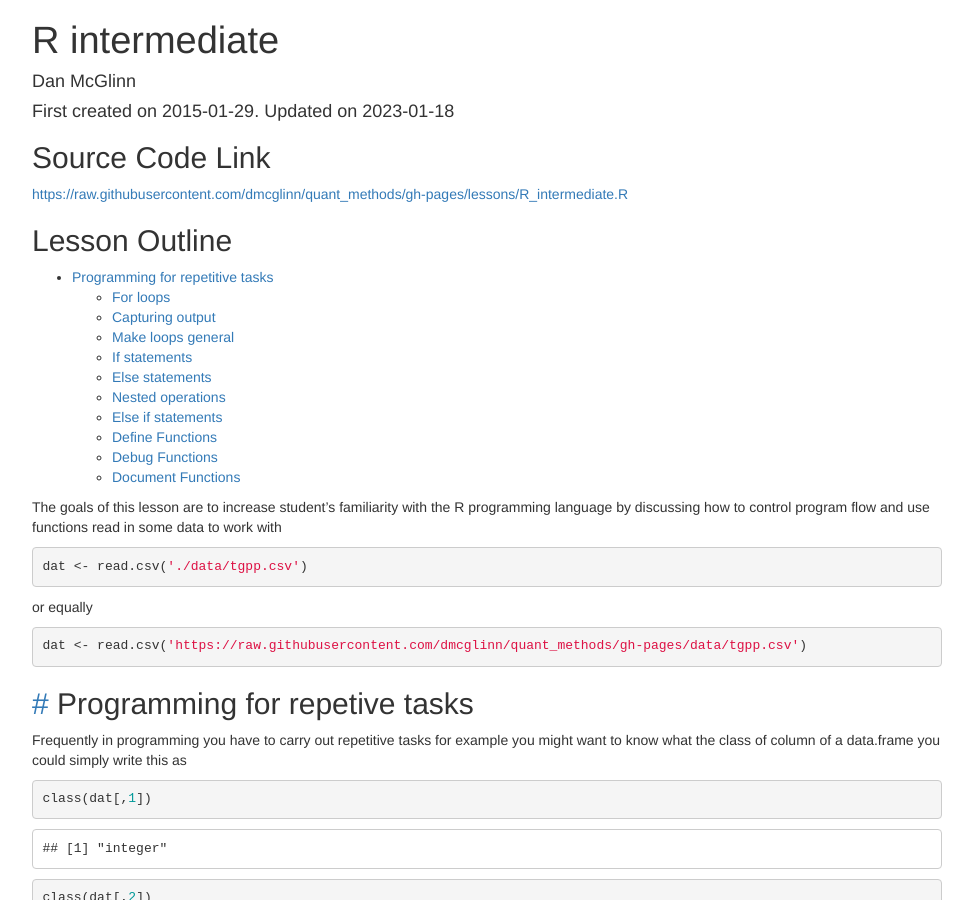
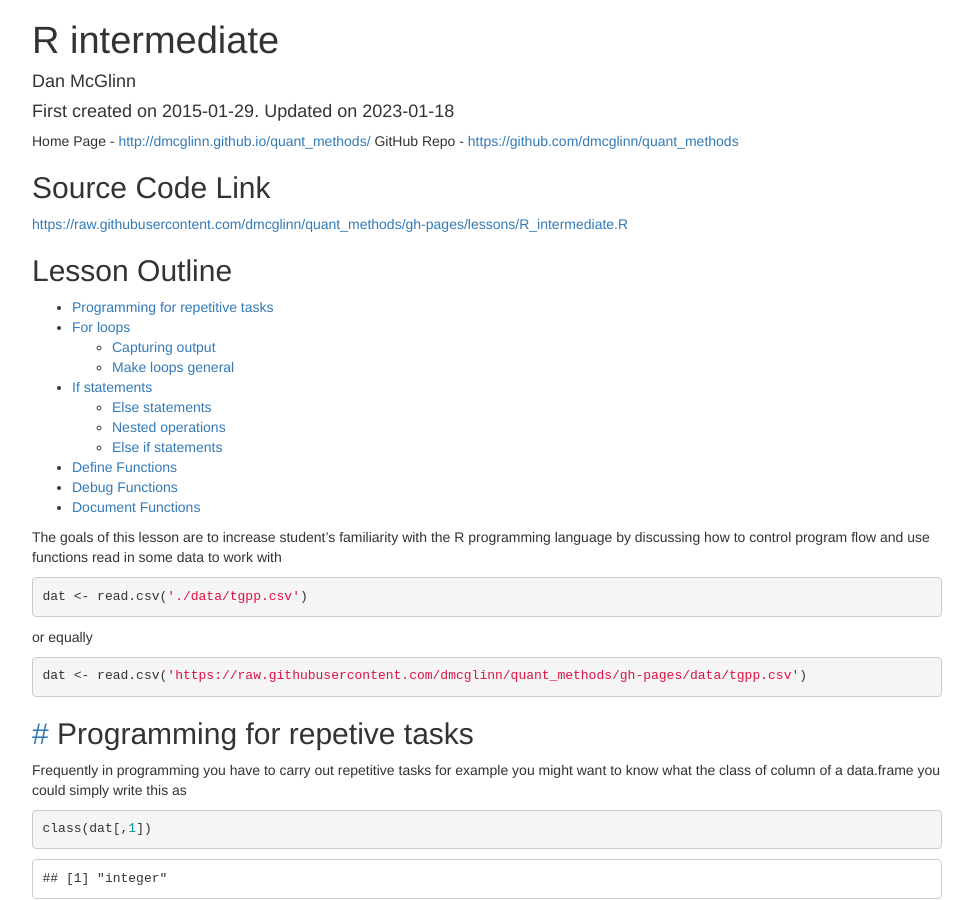
Before and after one commit to dmcglinn/quant_methods, a Jekyll site: the page lessons/R_intermediate.html, which Jekyll copies as it is, in a window 1280 px wide and 900 px high. Shown: the whole window, without its empty margins (153-1126 px from the left). Built offline with Jekyll 4.4.1, drawn with Linux system fonts in a browser that asks for light colours; some of the changed text lies outside the part shown.

Commit message:
Add links to homepage and github repo

```diff
--- a/lessons/R_intermediate.html
+++ b/lessons/R_intermediate.html
@@ -369,6 +369,8 @@ pre code {
 </div>
 
 
+<p>Home Page - <a href="http://dmcglinn.github.io/quant_methods/" class="uri">http://dmcglinn.github.io/quant_methods/</a> GitHub Repo -
+<a href="https://github.com/dmcglinn/quant_methods" class="uri">https://github.com/dmcglinn/quant_methods</a></p>
 <div id="source-code-link" class="section level2">
 <h2>Source Code Link</h2>
 <p><a href="https://raw.githubusercontent.com/dmcglinn/quant_methods/gh-pages/lessons/R_intermediate.R" class="uri">https://raw.githubusercontent.com/dmcglinn/quant_methods/gh-pages/lessons/R_intermediate.R</a></p>
@@ -376,19 +378,21 @@ pre code {
 <div id="lesson-outline" class="section level2">
 <h2>Lesson Outline</h2>
 <ul>
-<li><a href="#rep">Programming for repetitive tasks</a>
+<li><a href="#rep">Programming for repetitive tasks</a></li>
+<li><a href="#for">For loops</a>
 <ul>
-<li><a href="#for">For loops</a></li>
 <li><a href="#cap">Capturing output</a></li>
 <li><a href="#gen">Make loops general</a></li>
-<li><a href="#if">If statements</a></li>
+</ul></li>
+<li><a href="#if">If statements</a>
+<ul>
 <li><a href="#else">Else statements</a></li>
 <li><a href="#nest">Nested operations</a></li>
 <li><a href="#elseif">Else if statements</a></li>
+</ul></li>
 <li><a href="#fun">Define Functions</a></li>
 <li><a href="#debug">Debug Functions</a></li>
 <li><a href="#doc">Document Functions</a></li>
-</ul></li>
 </ul>
 <p>The goals of this lesson are to increase student’s familiarity with
 the R programming language by discussing how to control program flow and
@@ -799,6 +803,8 @@ line of documentation I had to include that here because R spin uses
 <p>This provides a nice format that is easily understandable by a human,
 and if you ever decide to package your function this can can now be used
 to generate a help file for your function. Learn more at <a href="https://roxygen2.r-lib.org/articles/roxygen2.html" class="uri">https://roxygen2.r-lib.org/articles/roxygen2.html</a></p>
+<p>Home Page - <a href="http://dmcglinn.github.io/quant_methods/" class="uri">http://dmcglinn.github.io/quant_methods/</a> GitHub Repo -
+<a href="https://github.com/dmcglinn/quant_methods" class="uri">https://github.com/dmcglinn/quant_methods</a></p>
 </div>
 
 
```
Also changed, not shown: lessons/R_introduction.html (+4 -0 lines), 2 other files.
